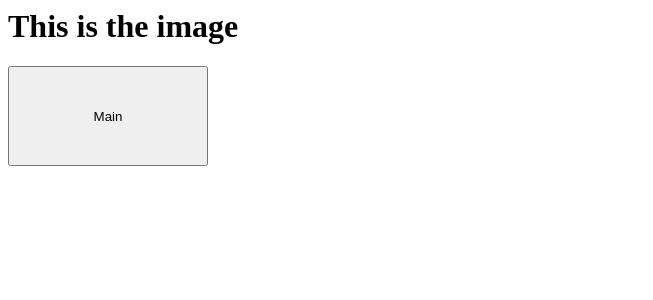
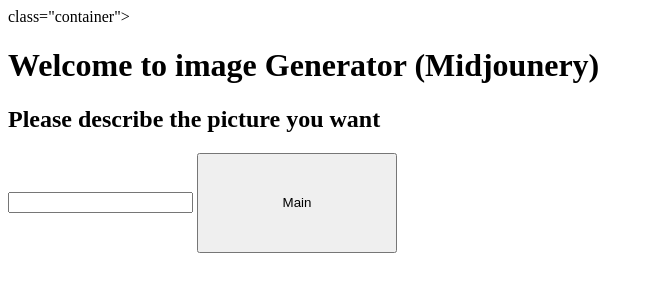
Before and after one commit to Khm060513/rps-19Feb, a Flask app: page /image_gpt in a window 1280 px wide. Shown: the top 300 px of the page, without its empty margins (0-653 px from the left). Run offline with Flask 3, Linux system fonts and the light colour scheme.

Commit message:
Update image_gpt.html

```diff
--- a/templates/image_gpt.html
+++ b/templates/image_gpt.html
@@ -1,4 +1,14 @@
-<h1>This is the image</h1>
-<form action ="/main" method="post">
+<style>
+    .container{width:100% ; margin:auto}
+    @media (min_width:600px){.container{width:80%;}}
+    @media (min_width:768px){.container{width:60%;}}
+    @media (min_width:1024px){.container{width:50%;}}
+</style>
+<div>class="container">
+<h1>Welcome to image Generator (Midjounery)</h1>
+<form action ="/image_result" method="post">
+  <h2>Please describe the picture you want</h2>
+  <input type = "text" name = "q">
   <input type = "submit" value= "Main" style= "width:200px;height:100px;">
 </form>
+</div>
```
